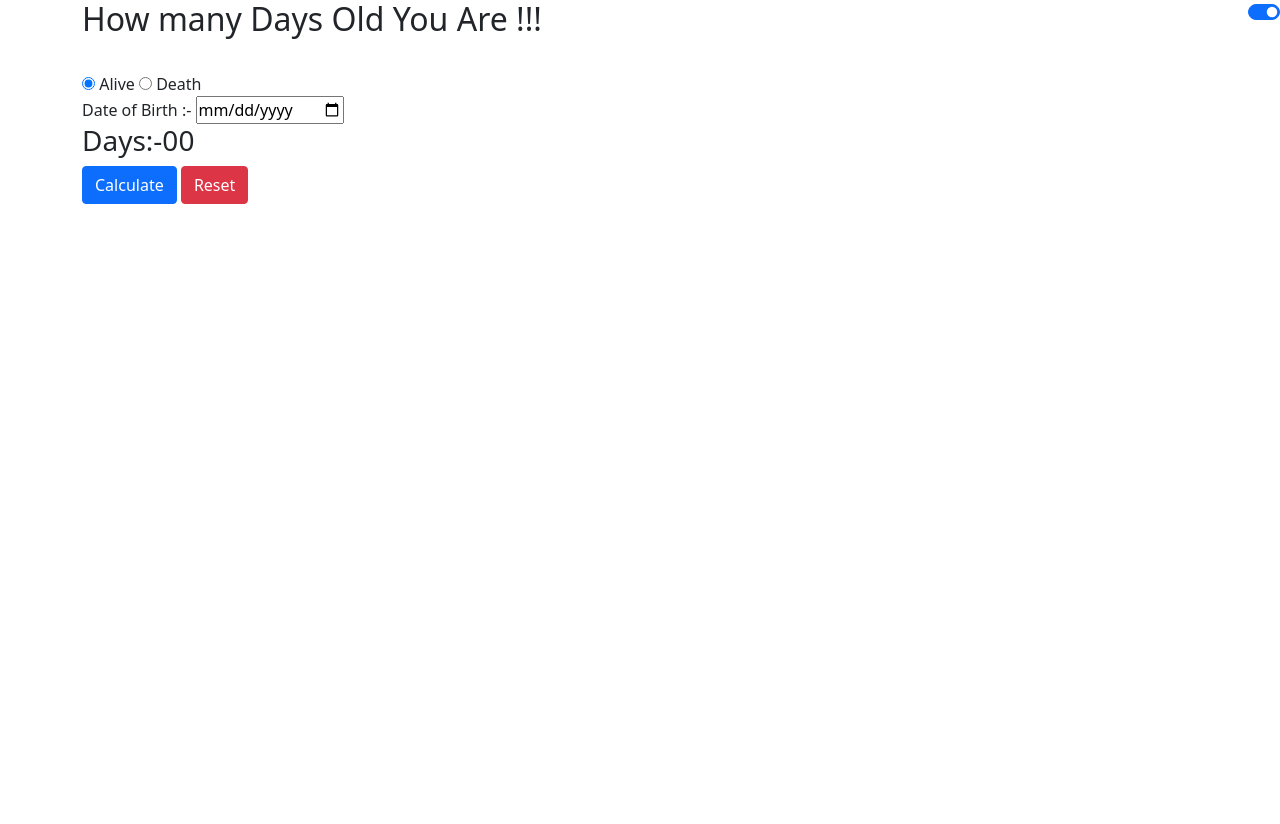
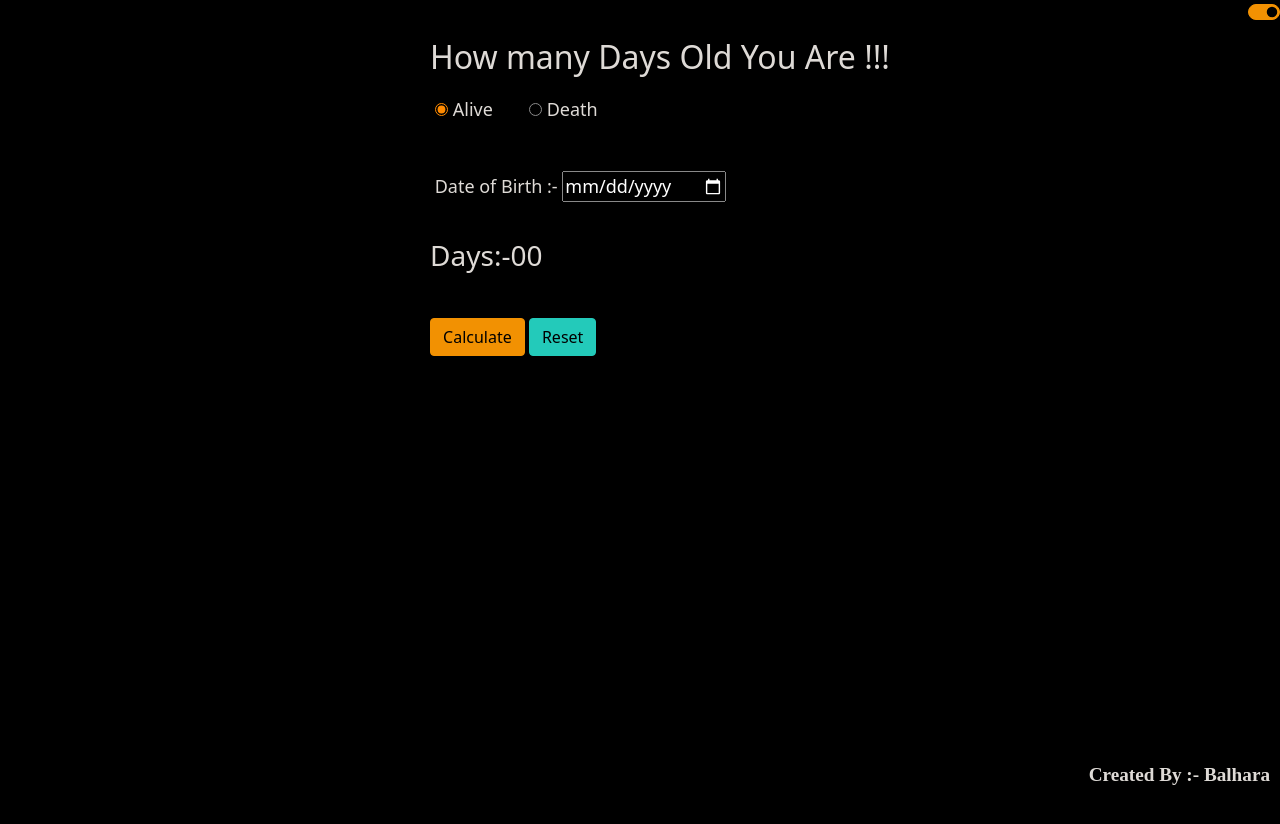
Before and after one commit to AnkitBalhara/JavaScript_Projects, a plain HTML site: page DaysCalculator/index.html in a window 1280 px wide. Before the commit the page ends 800 px from the top, so only its background shows below. Drawn offline with nearby package versions, Linux system fonts and the light colour scheme.

Commit message:
Age Calculator App

```diff
--- a/DaysCalculator/index.html
+++ b/DaysCalculator/index.html
@@ -12,17 +12,18 @@
 
 <body>
     <div class="container ">
-        <form action="">
+        <div class="toggle">
+            <div class="form-check form-switch">
+                <input class="form-check-input position-absolute top-0 end-0 theme" type="checkbox"
+                    id="flexSwitchCheckChecked" checked>
+            </div>
+
+        </div>
+        <form >
             <div class="header">
                 <h2>How many Days Old You Are !!!</h2>
             </div>
-            <div class="toggle">
-                <div class="form-check form-switch">
-                    <input class="form-check-input position-absolute top-0 end-0 theme" type="checkbox"
-                        id="flexSwitchCheckChecked" checked>
-                </div>
 
-            </div>
             <div class="radioBox">
                 <input type="radio" name="flexRadioDefault" id="alive" checked>
                 <label for="alive">Alive</label>
@@ -30,11 +31,11 @@
                 <label for="death">Death</label>
             </div>
             <div class="dates">
-                <div>
+                <div class="birthDeatlis">
                     <label for="dateofbirth">Date of Birth :-</label>
                     <input type="date" name="dateofbirth" id="dateofbirth">
                 </div>
-                <div>
+                <div class="deathDeatlis">
                     <label for="dateofdeath" class=" togle-hide" id="deathdateinput">Date of Death :-</label>
                     <input type="date" class="togle-hide dateofdeath " id="deathdatelabel" name="dateofdeath">
                 </div>
@@ -49,6 +50,7 @@
                 </div>
             </div>
         </form>
+        <div class="owner">Created By :- Balhara</div>
     </div>
 
     <script src="index.js"></script>
--- a/DaysCalculator/index.js
+++ b/DaysCalculator/index.js
@@ -13,8 +13,11 @@ let death = document.getElementById("death");
 let deathdateinput = document.getElementById("deathdateinput");
 let deathdatelabel = document.getElementById("deathdatelabel");
 
+
+html.classList.add("dark");
+    html.classList.remove("light");
 theme.addEventListener("click", () => {
-  if (theme.checked) {
+  if (!theme.checked) {
     html.classList.add("light");
     html.classList.remove("dark");
     // alert("On")
--- a/DaysCalculator/style.css
+++ b/DaysCalculator/style.css
@@ -1,3 +1,38 @@
+.container{
+    height: 100vh;
+    display: flex;
+    justify-content: center;
+    margin-top: 3%;
+}
+.radioBox{
+    padding: 5px;
+    font-size: large;
+}
+#death{
+    margin:3% 0% 3% 7% ;
+}
+.dates{
+    margin: 3% 0% 3% 0%;
+    font-size: large;
+    padding: 1%;
+}
+.deathDeatlis,.birthDeatlis{
+    margin: 4% 0%;
+}
+.days{
+    margin-bottom: 10%;
+}
+.owner{
+    position: absolute;
+    font-weight: 600;
+    right: 10px;
+    bottom: 10px;
+    font-size: larger;
+    font-family: ui-monospace;
+}
+
+
+/* CSS which is used for JS Work only */
 .dark {
   filter: invert(1);
 }
```
